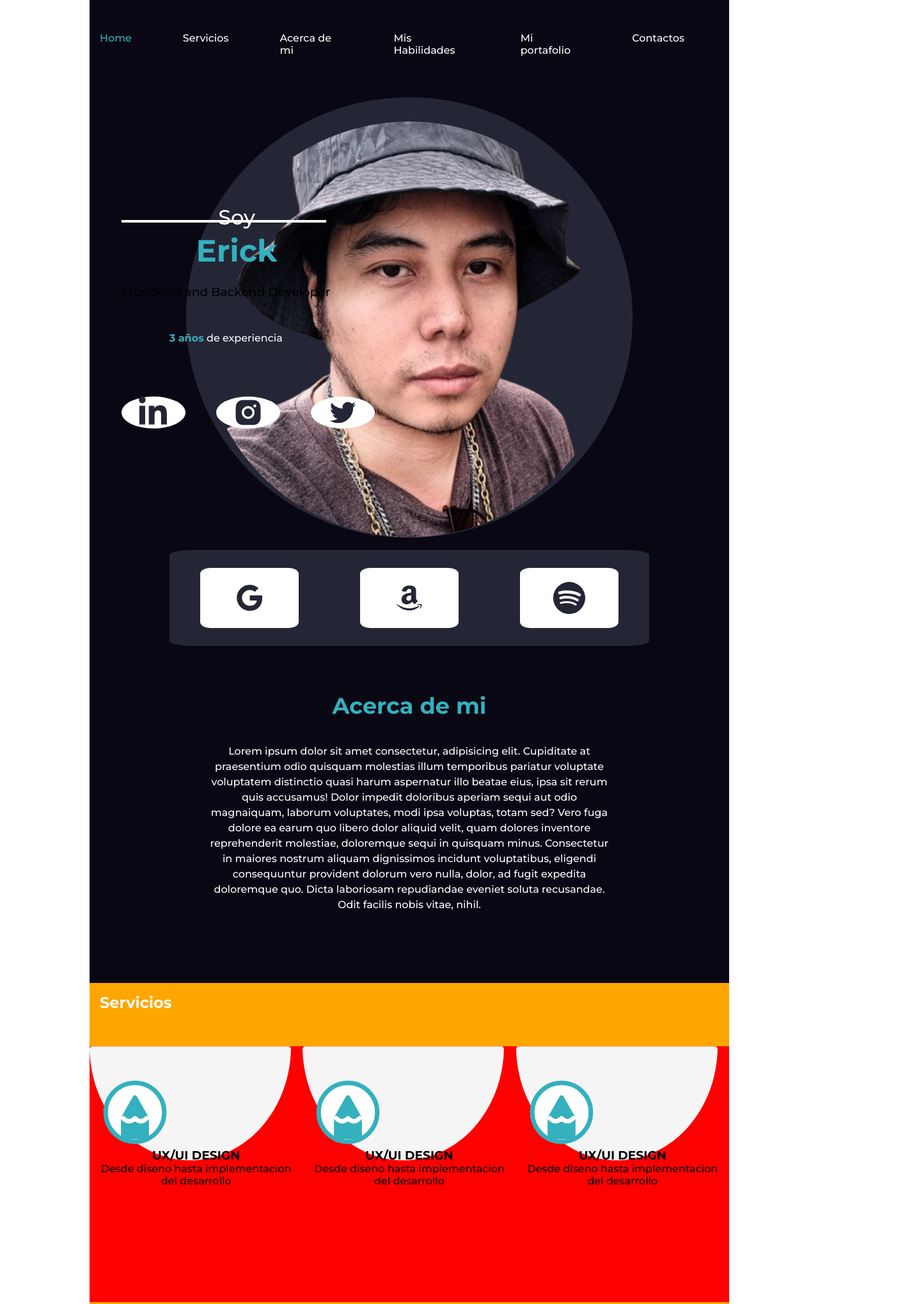
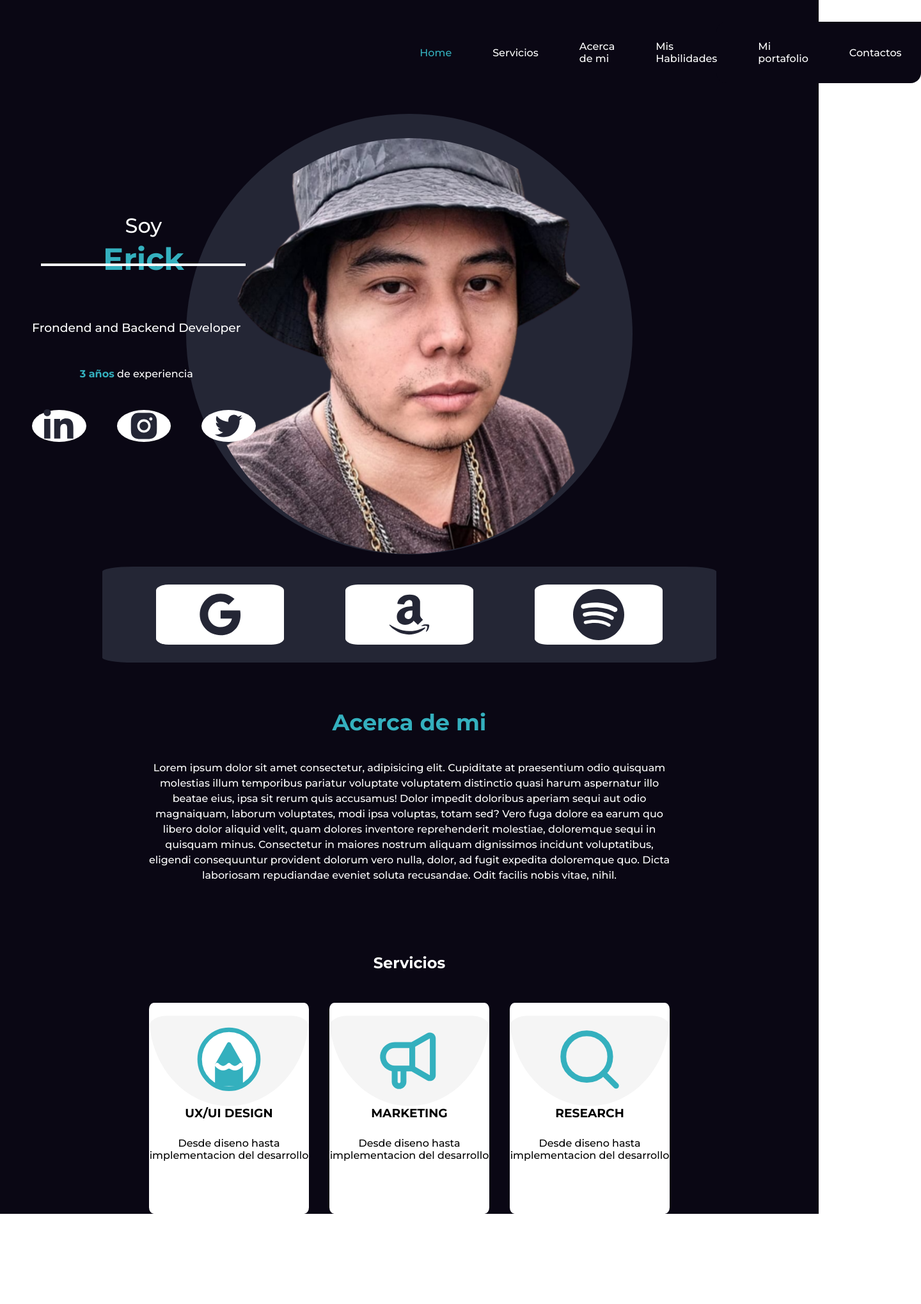
Before and after one commit to erfajc97/Portafolio, a plain HTML site: page index.html in a window 1280 px wide. Shown: the top 2039 px of the page at 64% size, 1440 px wide, since content can reach past the window. After the commit the page ends 1898 px from the top, so only its background shows below. Drawn offline with Linux system fonts and the light colour scheme.

Commit message:
segundoCommit

```diff
--- a/assets/style.css
+++ b/assets/style.css
@@ -22,18 +22,56 @@ img{
 
 }
 
-
+.cabezera{
+	position: relative;
+}
 
 .contenedor{
 	background-color: var(--moreblue);
 	margin: auto;
-	max-width: 1000px;
 
 }
 
 #btn-menu{
 	display: none;
 }
+
+#btn-menu:checked  .barnav{
+	left: 1rem;
+
+}
+
+
+.barnav{
+	height: 70px;
+	display: flex;
+	justify-content: flex-end;
+	align-items: center;
+	font-weight: 400;
+	padding: 3rem;
+	position: relative;
+	background-color: var(--darkblue);
+	width: 25%;
+	height: calc(70vh - 70px);
+	position: absolute;
+	right: 0;
+	top: 3rem;
+	border-radius: 1rem 0 1rem 1rem ;
+
+}
+.lista_menu{
+	position: absolute;
+	display: flex;
+	flex-direction: column;
+	gap: 3rem;
+	top: 2rem ;
+	padding: 0.5rem;
+	right: 10%;
+	bottom: 2rem;
+	align-items: center;
+
+}
+
 
 .barnav{
 	display: none;
@@ -160,7 +198,7 @@ img{
 
 .cuadro{
 	background-color: var(--white);
-	padding: 4px 20px;
+
 	width: 45px;
 	height: 45px;
 	border-radius: 10%;
@@ -170,6 +208,7 @@ img{
 
 
 }
+
 
 
 .acerca_de_mi h2{
@@ -202,59 +241,89 @@ a{
 .home{
 	color: var(--turqueza);
 }
-h3{
+
+.contenedor_info > h3{
+
 	color: black;
 }
 
 .deh3{
+	margin-top: 8rem;
 	color: black;
+}
+.tituloServicios{
+	text-align: center;
+	margin-bottom: 3rem;
 }
 
 .servicios{
-	width: 100%;
-	height: 800px;
+	display: flex;
+	justify-content: center;
 
-	background-color: orange;
 }
 
 .servicios > h2{
 	padding: 1rem;
+
 }
 
 .contenedor_conocimientos{
-	background-color: blue;
+
 	display: flex;
-	justify-content: space-evenly;
+	justify-content: center;
 	text-align: center;
+	gap: 2rem;
 
 }
 
 
 .conocimientos{
-	padding: 3rem 1rem;
-	height: 400px;
-	background-color: red;
 	display: flex;
-	position: relative;
+	flex-direction: column;
+	justify-items: center;
+	justify-content: center;
+	width: 250px;
+	height: 330px;
+	display: flex;
+	border-radius: 3%;
+	background-color: white;
 
 }
 
 .contenedor_vector{
+	position: relative;
+}
+
+.vector {
 	position: absolute;
-	top: 0;
-	left: 0;
-	text-align: center;
-	width: 100%;
+	bottom: -5rem;
+	border-radius: 12%;
 
 }
 
 .contenedor_info{
-	position: relative;
+	display: flex;
+	flex-direction: column;
 	justify-content: center;
 	align-items: center;
 	top: 0;
 	left: 0;
 	text-align: center;
+	position: relative;
+
+}
+
+.logo_conocimiento{
+	position: absolute;
+	bottom: 6.5rem;
+
+}
+
+.titulo_experiencia{
+	position: absolute;
+	bottom: 3rem;
+	padding: 1rem 0;
+
 }
 
 
@@ -268,18 +337,22 @@ h3{
 		font-weight: 400;
 		margin-bottom: 2rem;
 		position: relative;
-
-
+		top: -1rem;
+		left: 70rem;
+		z-index: 4;
+		background-color: var(--moreblue);
 
 
 	}
 	.lista_menu{
 		position: absolute;
 		display: flex;
-		gap: 5rem;
+		flex-direction: row;
+		gap: 4rem;
 		padding-left: 1rem;
 		right: 7%;
 		bottom: 2rem;
+
 
 	}
 
@@ -311,14 +384,14 @@ h3{
 	.barrita{
 		position: absolute;
 		left: 5%;
-		top: 32%;
+		top: 37.5%;
 
 	}
 
 	.cargo{
 		position: absolute;
 		left: 50px;
-		bottom: 480px;
+		bottom: 450px;
 
 	}
 
@@ -333,21 +406,21 @@ h3{
 		left: 50px;
 		margin-top: 5rem;
 		margin-bottom: 2rem;
-		width: 450px;
-		height: 10px;
+		width: 350px;
+		height: 20px;
 	}
 	.circule{
 		display: flex;
 		align-items: center;
 		justify-content: center;
-		padding: 1.5rem;
+		padding: 1rem;
 		width: 100px;
 		height: 50px;
 	}
 
 	article > img{
-		width: 100px;
-		height: 50px;
+		width: 150px;
+		height: 80px;
 	}
 
 
@@ -379,4 +452,6 @@ h3{
 		margin: auto;
 	}
 
+
+
 }
--- a/index.html
+++ b/index.html
@@ -17,22 +17,23 @@
 
 
 
+
+			<div class="menu_hamburguesa">
+
+
+				<nav class="menu">
 					<input type="checkbox" id="btn-menu">
 					<label for="btn-menu">
 
-
-				<div class="menu_hamburguesa">
-
-					<nav class="menu">
 						<svg class="nav-menu"  width="24" height="24" viewBox="0 0 24 24" fill="none" xmlns="http://www.w3.org/2000/svg">
 							<path d="M3 12H21" stroke="#242635" stroke-width="2" stroke-linecap="round" stroke-linejoin="round"/>
 							<path d="M3 6H21" stroke="#242635" stroke-width="2" stroke-linecap="round" stroke-linejoin="round"/>
 							<path d="M3 18H21" stroke="#242635" stroke-width="2" stroke-linecap="round" stroke-linejoin="round"/>
 						</svg>
+					</label>
 				</nav>
 
 			</div>
-			</label>
 
 
 			<div class="barnav">
@@ -141,10 +142,10 @@
 			<br>
 			<br>
 
+			<h2 class="tituloServicios">Servicios</h2>
 			<section class="servicios">
 
 
-				<h2>Servicios</h2>
 				<br>
 				<br>
 
@@ -163,7 +164,7 @@
 
 							<img class="logo_conocimiento" src="Portafolio 4/Iconos/pencil.svg" alt="">
 
-						<h3>UX/UI DESIGN</h3>
+							<h3 class="titulo_experiencia">UX/UI DESIGN</h3>
 
 							<p class="deh3">Desde diseno hasta implementacion del desarrollo</p>
 
@@ -183,9 +184,9 @@
 
 						<div class="contenedor_info">
 
-						<img class="logo_conocimiento" src="Portafolio 4/Iconos/pencil.svg" alt="">
+							<img class="logo_conocimiento" src="Portafolio 4/Iconos/speaker.svg" alt="">
 
-						<h3>UX/UI DESIGN</h3>
+							<h3 class="titulo_experiencia">MARKETING</h3>
 
 							<p class="deh3">Desde diseno hasta implementacion del desarrollo</p>
 
@@ -206,9 +207,9 @@
 
 						<div class="contenedor_info">
 
-						<img class="logo_conocimiento" src="Portafolio 4/Iconos/pencil.svg" alt="">
+							<img class="logo_conocimiento" src="Portafolio 4/Iconos/search.svg" alt="">
 
-						<h3>UX/UI DESIGN</h3>
+							<h3 class="titulo_experiencia">RESEARCH</h3>
 
 							<p class="deh3">Desde diseno hasta implementacion del desarrollo</p>
 
```
Lines whose indentation alone changed are shown as unchanged.
